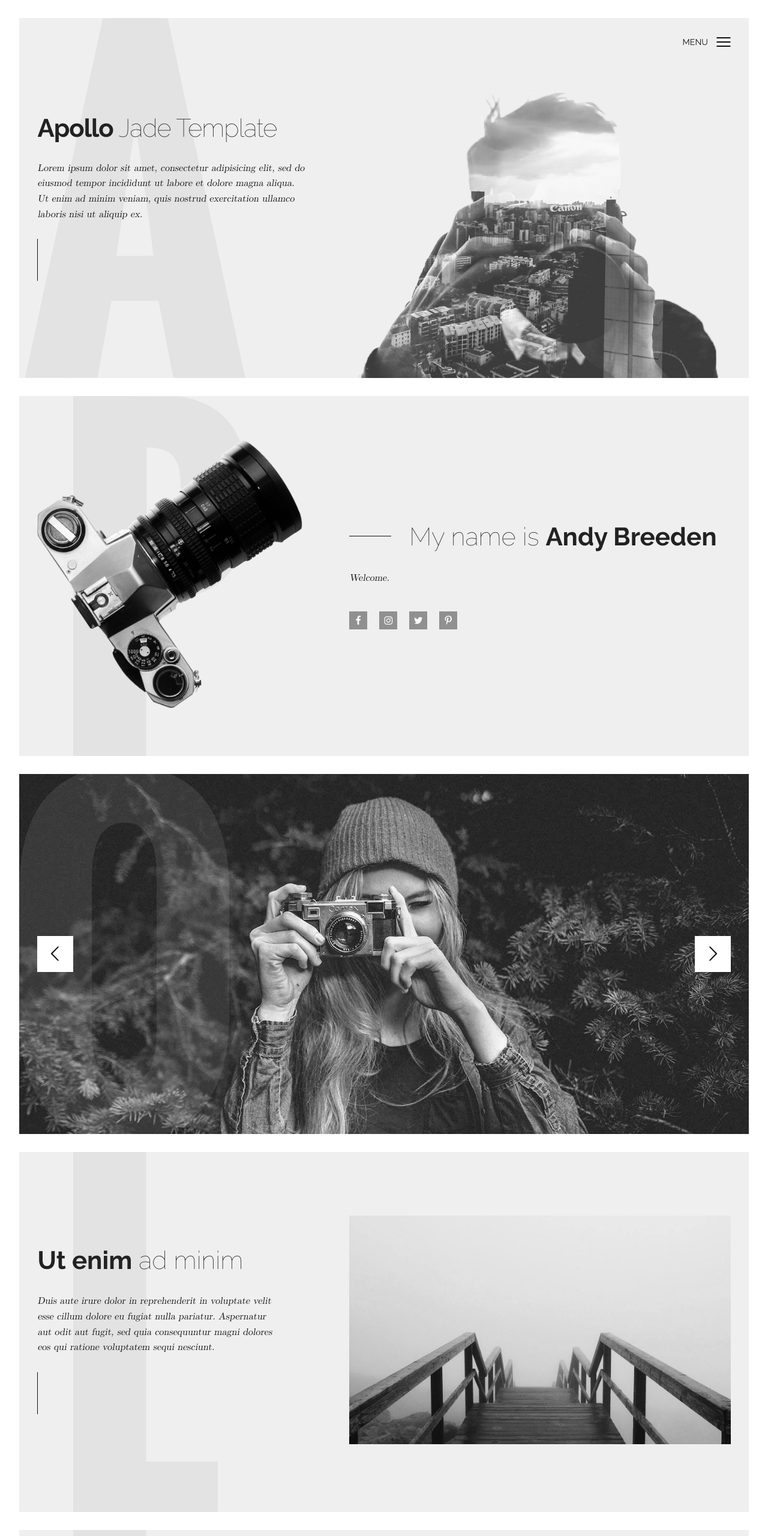
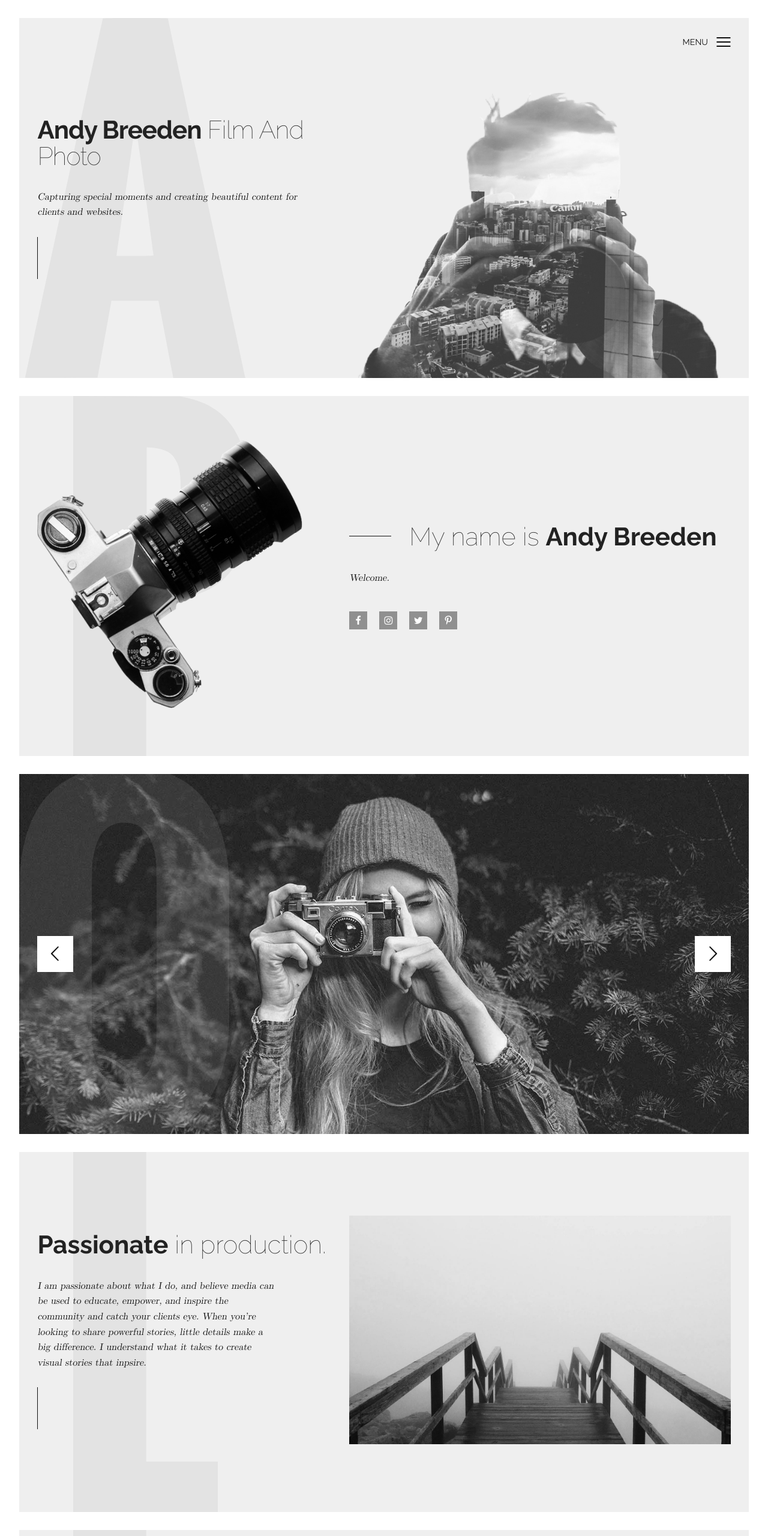
Before and after one commit to AndyBreedenFilmAndPhoto/AndyBreedenFilmAndPhoto.github.io, a plain HTML site: page index.html in a window 1280 px wide. Shown: the top 2560 px of the page at 60% size. Drawn offline with nearby package versions, Linux system fonts and the light colour scheme; files whose address does not match are found by name.

Commit message:
Update index.html

```diff
--- a/index.html
+++ b/index.html
@@ -26,8 +26,8 @@
       </header>
       <div class="wrapper">
         <div class="welcome">
-          <h1><strong>Apollo</strong> Jade Template</h1>
-          <p>Lorem ipsum dolor sit amet, consectetur adipisicing elit, sed do eiusmod tempor incididunt ut labore et dolore magna aliqua. Ut enim ad minim veniam, quis nostrud exercitation ullamco laboris nisi ut aliquip ex.</p>
+          <h1><strong>Andy Breeden</strong> Film And Photo</h1>
+          <p>Capturing special moments and creating beautiful content for clients and websites.</p>
         </div>
         <div class="photographer"><img src="assets/img/hero.png" alt="Photographer"></div>
       </div>
@@ -64,8 +64,9 @@
 </svg>
       <div class="wrapper">
         <div class="blurb">
-          <h2><strong>Ut enim</strong> ad minim</h2>
-          <p>Duis aute irure dolor in reprehenderit in voluptate velit esse cillum dolore eu fugiat nulla pariatur. Aspernatur aut odit aut fugit, sed quia consequuntur magni dolores eos qui ratione voluptatem sequi nesciunt.</p>
+          <h2><strong>Passionate</strong> in production.</h2>
+          <p>I am passionate about what I do, and believe media can be used to educate, empower, and inspire the community and catch your clients eye. When you’re looking to share powerful stories, little details make a big difference. I understand what it takes to create visual stories that inpsire.
+</p>
         </div>
         <div class="featured"><img src="assets/img/featured.jpg" alt="Featured"></div>
       </div>
```
